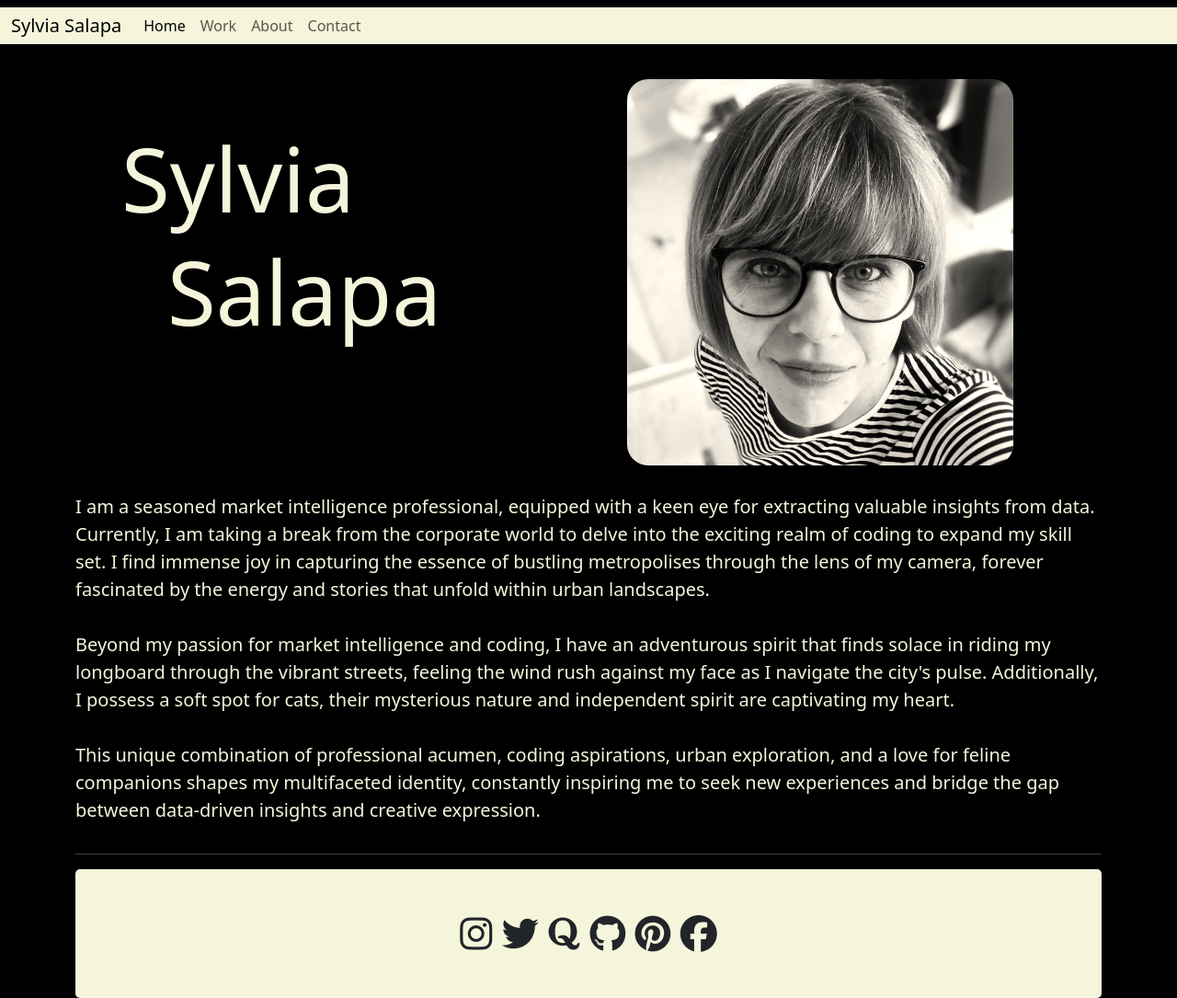
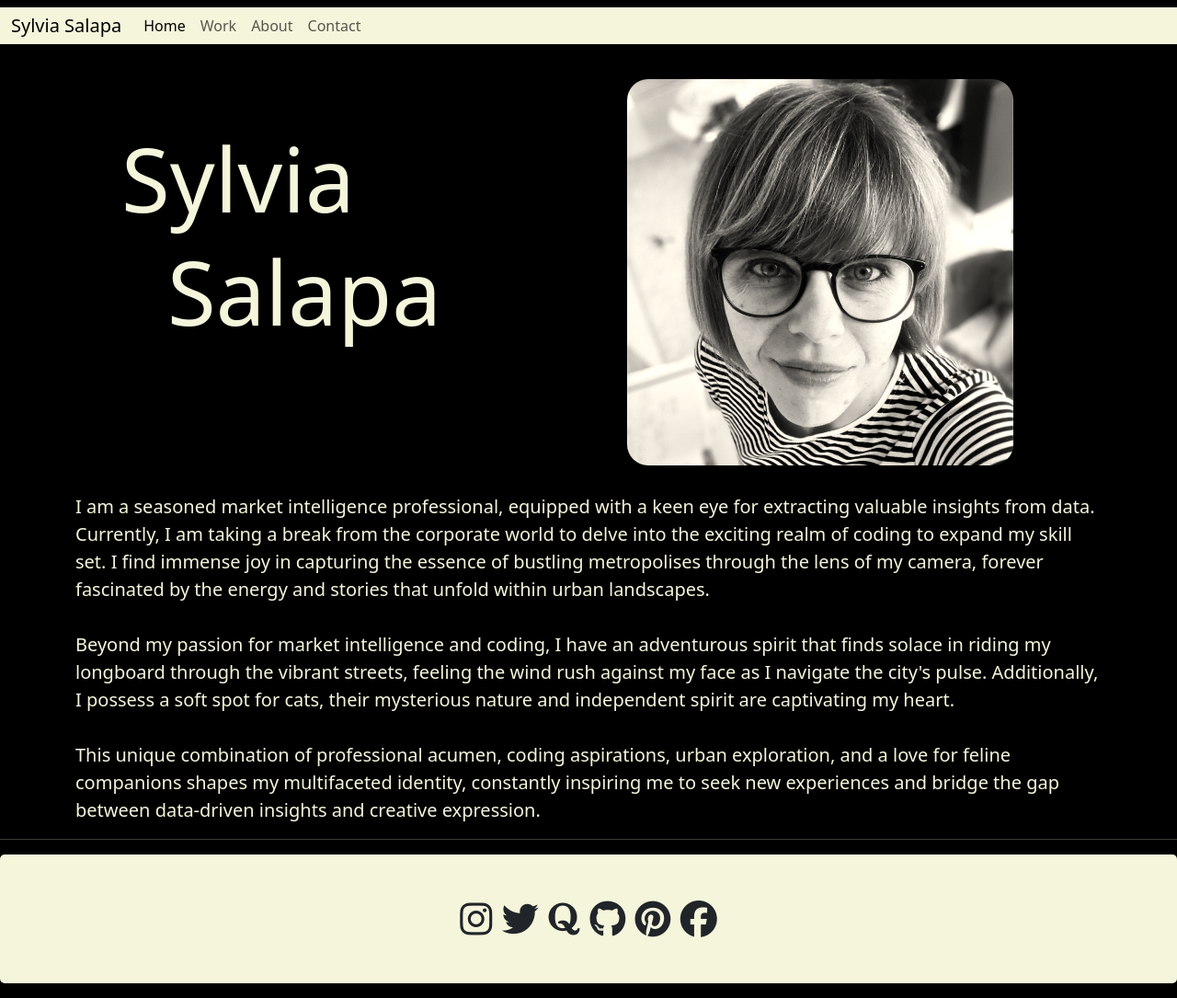
Before and after one commit to sylviass-io/website-ss, a plain HTML site: page about.html in a window 1280 px wide. Shown: the whole page at 92% size. Drawn offline with nearby package versions, Linux system fonts and the light colour scheme.

Commit message:
updated html as the footer was a bit narrow

```diff
--- a/about.html
+++ b/about.html
@@ -19,13 +19,11 @@
       integrity="sha384-geWF76RCwLtnZ8qwWowPQNguL3RmwHVBC9FhGdlKrxdiJJigb/j/68SIy3Te4Bkz"
       crossorigin="anonymous"
     ></script>
-    <link rel="stylesheet" href="styles.css">
+    <link rel="stylesheet" href="styles.css" />
 
     <title>Home</title>
   </head>
   <body>
-
-
     <nav class="navbar navbar-expand-lg bg-body-tertiary" id="color">
       <div class="container-fluid" id="color">
         <a class="navbar-brand" href="#">Sylvia Salapa</a>
@@ -54,7 +52,6 @@
             <li class="nav-item">
               <a class="nav-link" href="/about.html">About</a>
             </li>
-
             <li class="nav-item">
               <a class="nav-link" href="#footer">Contact</a>
             </li>
@@ -63,6 +60,7 @@
         </div>
       </div>
     </nav>
+
     <div class="about-section container">
       <div class="row">
         <div class="col-lg-6">
@@ -76,13 +74,15 @@
             alt="portrait"
           />
         </div>
+      </div>
       <p>
-      I am a seasoned market intelligence professional, equipped with a keen eye
-      for extracting valuable insights from data. Currently, I am taking a break
-      from the corporate world to delve into the exciting realm of coding to
-      expand my skill set. I find immense joy in capturing the essence of
-      bustling metropolises through the lens of my camera, forever fascinated by
-      the energy and stories that unfold within urban landscapes.
+        I am a seasoned market intelligence professional, equipped with a keen
+        eye for extracting valuable insights from data. Currently, I am taking a
+        break from the corporate world to delve into the exciting realm of
+        coding to expand my skill set. I find immense joy in capturing the
+        essence of bustling metropolises through the lens of my camera, forever
+        fascinated by the energy and stories that unfold within urban
+        landscapes.
         <br /><br />
         Beyond my passion for market intelligence and coding, I have an
         adventurous spirit that finds solace in riding my longboard through the
@@ -90,26 +90,28 @@
         city's pulse. Additionally, I possess a soft spot for cats, their
         mysterious nature and independent spirit are captivating my heart.
         <br /><br />
-      This unique combination of professional acumen, coding aspirations, urban
-      exploration, and a love for feline companions shapes my multifaceted
-      identity, constantly inspiring me to seek new experiences and bridge the
-      gap between data-driven insights and creative expression.
+        This unique combination of professional acumen, coding aspirations,
+        urban exploration, and a love for feline companions shapes my
+        multifaceted identity, constantly inspiring me to seek new experiences
+        and bridge the gap between data-driven insights and creative expression.
       </p>
     </div>
 
-    <hr>
+    <hr />
+
     <footer class="footer" id="footer">
-      <div class="container-fluid">
+      <div class="container">
         <div class="row">
           <div class="col-lg-12">
-<i class="fa-brands fa-instagram"></i>
-<i class="fa-brands fa-twitter"></i>
-<i class="fa-brands fa-quora"></i>
-<i class="fa-brands fa-github"></i>
-<i class="fa-brands fa-pinterest"></i>
-<i class="fa-brands fa-facebook"></i>
-
-
-
-          </div>  </div>  </div></footer></body>
+            <i class="fab fa-instagram"></i>
+            <i class="fab fa-twitter"></i>
+            <i class="fab fa-quora"></i>
+            <i class="fab fa-github"></i>
+            <i class="fab fa-pinterest"></i>
+            <i class="fab fa-facebook"></i>
+          </div>
+        </div>
+      </div>
+    </footer>
+  </body>
 </html>
```
Lines whose indentation alone changed are shown as unchanged.
